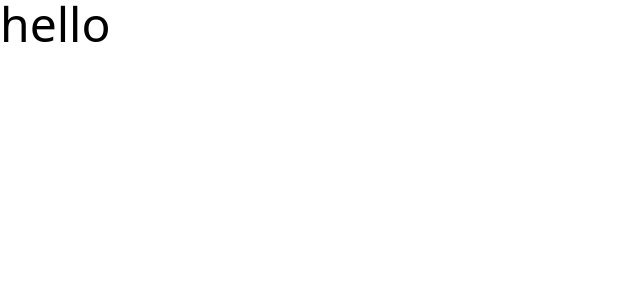
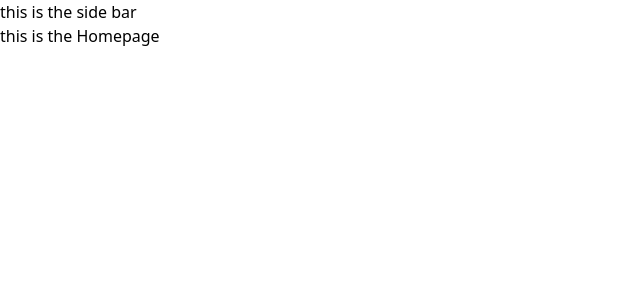
Before and after one commit to timmie20/insta-feed-clone-timilehin, a React (Vite) app: page / in a window 1280 px wide. Shown: the top 300 px of the page, without its empty margins (0-640 px from the left). Built offline with nearby package versions, Linux system fonts and the light colour scheme.

Commit message:
chore-timi:(set up folder structure and layout of app, Add homepage and sidebar component)

```diff
--- a/src/App.tsx
+++ b/src/App.tsx
@@ -1,9 +1,10 @@
 import React from "react";
+import { Homepage } from "./pages/home";
 
 export default function App() {
   return (
-    <div>
-      <p className="text-5xl">hello</p>
-    </div>
+    <>
+      <Homepage />
+    </>
   );
 }
--- /dev/null
+++ b/src/components/shared/Sidebar.tsx
@@ -0,0 +1,5 @@
+import React from "react";
+
+export default function Sidebar() {
+  return <div>this is the side bar</div>;
+}
--- /dev/null
+++ b/src/layout/MainLayout.tsx
@@ -0,0 +1,17 @@
+import React from "react";
+import Sidebar from "../components/shared/Sidebar";
+
+type MainLayoutProps = {
+  children: React.ReactNode;
+};
+
+export default function MainLayout({ children }: MainLayoutProps) {
+  return (
+    <>
+      <div>
+        <Sidebar />
+        {children}
+      </div>
+    </>
+  );
+}
--- /dev/null
+++ b/src/pages/home/Home.tsx
@@ -0,0 +1,11 @@
+import MainLayout from "../../layout/MainLayout";
+
+export const Homepage = () => {
+  return (
+    <>
+      <MainLayout>
+        <div>this is the Homepage</div>
+      </MainLayout>
+    </>
+  );
+};
--- /dev/null
+++ b/src/pages/home/index.ts
@@ -0,0 +1 @@
+export * from "./Home";
```
